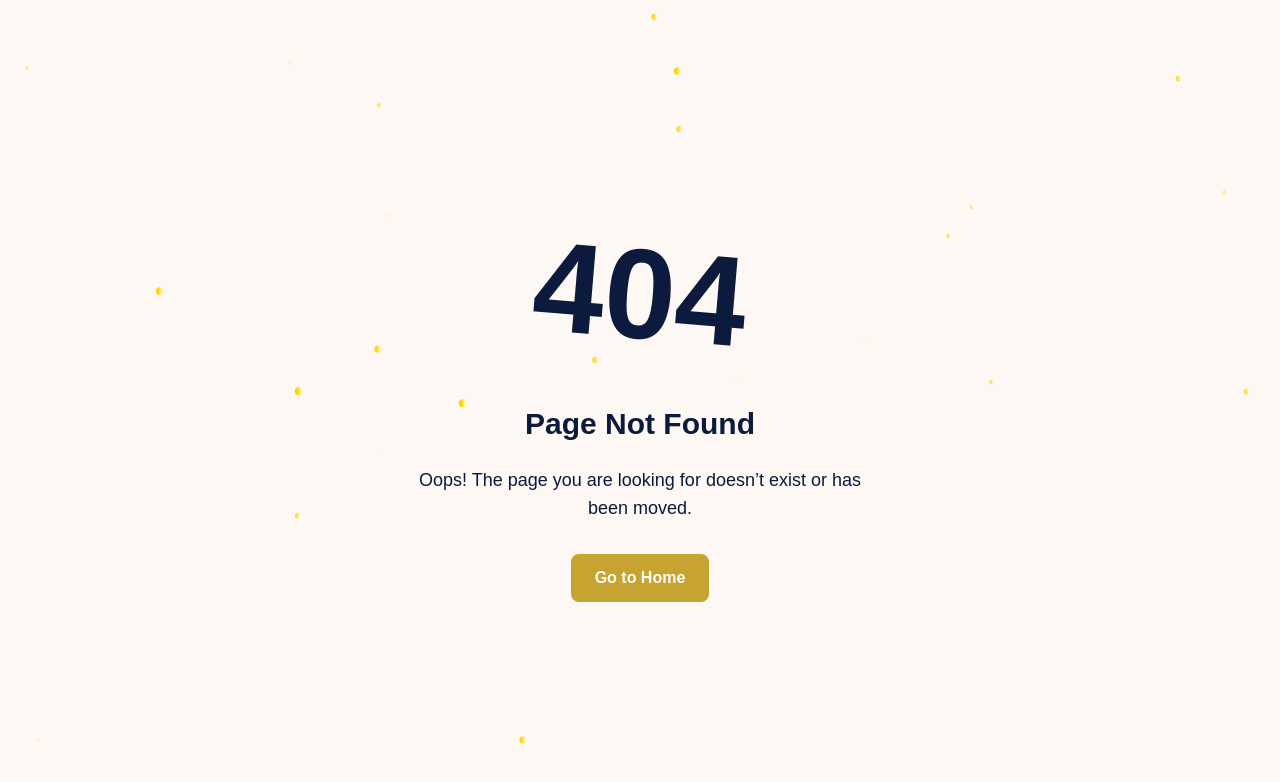
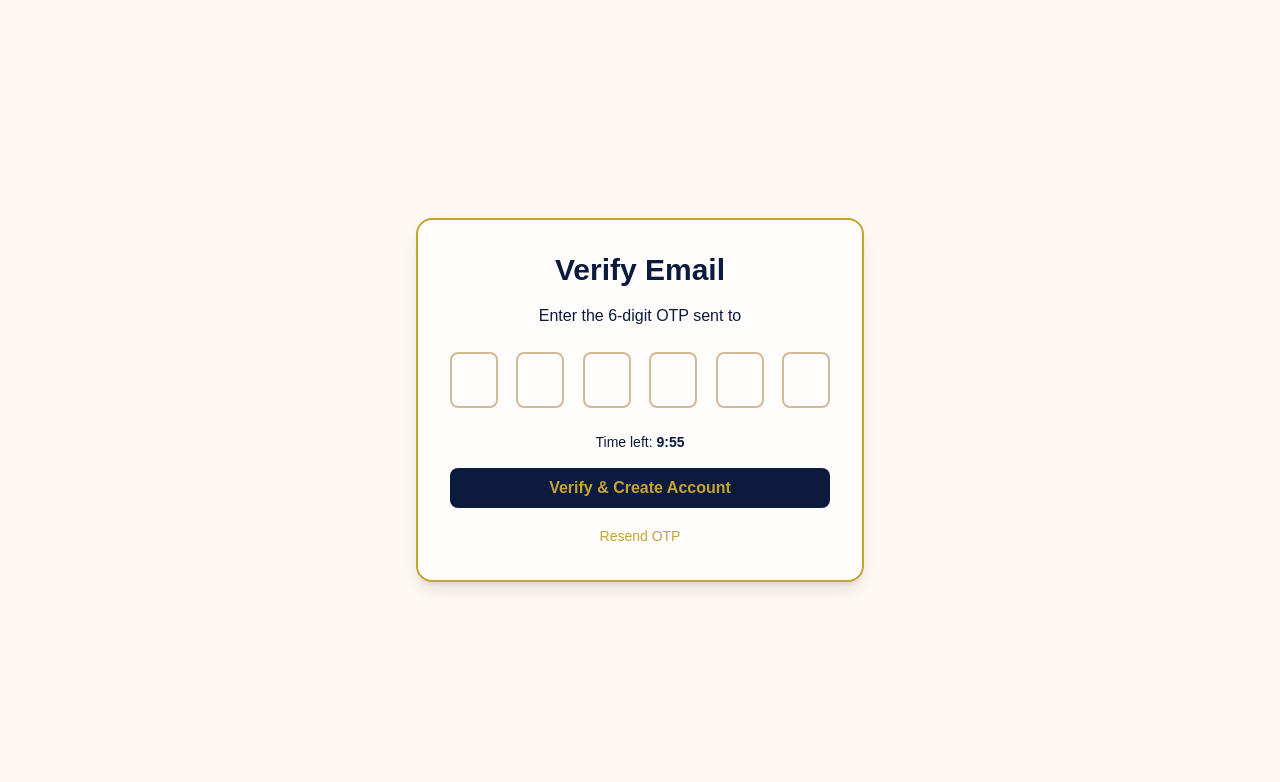
Before and after one commit to BLOUDANJEWELLERY/CATALOGUE, a Next.js app in the folder catalogue/: page /verify-otp in a window 1280 px wide. Before the commit this address had no page. Shown: the top 782 px of the page. Built offline with nearby package versions, Linux system fonts and the light colour scheme.

Commit message:
Create verify-otp.tsx

```diff
--- /dev/null
+++ b/catalogue/pages/verify-otp.tsx
@@ -0,0 +1,175 @@
+// pages/verify-otp.tsx
+"use client";
+
+import { useEffect, useState, useRef } from "react";
+import { useRouter } from "next/router";
+
+export default function VerifyOtpPage() {
+  const router = useRouter();
+  const email = (router.query.email as string) || "";
+
+  const [otp, setOtp] = useState<string[]>(["", "", "", "", "", ""]);
+  const [error, setError] = useState("");
+  const [message, setMessage] = useState("");
+  const [loading, setLoading] = useState(false);
+
+  const [timeLeft, setTimeLeft] = useState(600); // 10 minutes = 600 seconds
+  const [resendCooldown, setResendCooldown] = useState(0);
+
+  const inputsRef = useRef<(HTMLInputElement | null)[]>([]);
+
+  // Countdown timer
+  useEffect(() => {
+    if (timeLeft <= 0) return;
+    const timer = setInterval(() => setTimeLeft((t) => t - 1), 1000);
+    return () => clearInterval(timer);
+  }, [timeLeft]);
+
+  // Cooldown for resend
+  useEffect(() => {
+    if (resendCooldown <= 0) return;
+    const cd = setInterval(() => setResendCooldown((c) => c - 1), 1000);
+    return () => clearInterval(cd);
+  }, [resendCooldown]);
+
+  const handleChange = (val: string, idx: number) => {
+    if (/^\d?$/.test(val)) {
+      const newOtp = [...otp];
+      newOtp[idx] = val;
+      setOtp(newOtp);
+
+      if (val && idx < 5) {
+        inputsRef.current[idx + 1]?.focus();
+      }
+    }
+  };
+
+  const handleKeyDown = (e: React.KeyboardEvent, idx: number) => {
+    if (e.key === "Backspace" && !otp[idx] && idx > 0) {
+      inputsRef.current[idx - 1]?.focus();
+    }
+  };
+
+  const handleVerify = async () => {
+    const code = otp.join("");
+    if (code.length !== 6) {
+      setError("Please enter the full 6-digit OTP");
+      return;
+    }
+
+    setLoading(true);
+    setError("");
+    setMessage("");
+
+    try {
+      const res = await fetch("/api/auth/verify-signup-otp", {
+        method: "POST",
+        headers: { "Content-Type": "application/json" },
+        body: JSON.stringify({ email, otp: code }),
+      });
+
+      const data = await res.json();
+
+      if (res.ok) {
+        setMessage("Account created successfully! Redirecting to login...");
+        setTimeout(() => router.push("/login"), 2000);
+      } else {
+        setError(data.error || "Invalid OTP");
+      }
+    } catch (err) {
+      console.error(err);
+      setError("Verification failed, try again");
+    } finally {
+      setLoading(false);
+    }
+  };
+
+  const handleResend = async () => {
+    if (!email) return;
+    setResendCooldown(60); // 60s cooldown
+    setError("");
+    setMessage("Sending new OTP...");
+
+    try {
+      const res = await fetch("/api/auth/resend-otp", {
+        method: "POST",
+        headers: { "Content-Type": "application/json" },
+        body: JSON.stringify({ email }),
+      });
+
+      if (res.ok) {
+        setMessage("A new OTP has been sent to your email.");
+      } else {
+        const data = await res.json();
+        setError(data.error || "Failed to resend OTP");
+      }
+    } catch {
+      setError("Failed to resend OTP");
+    }
+  };
+
+  // Format time
+  const formatTime = (secs: number) => {
+    const m = Math.floor(secs / 60);
+    const s = secs % 60;
+    return `${m}:${s.toString().padStart(2, "0")}`;
+  };
+
+  return (
+    <div className="min-h-screen flex flex-col justify-center items-center bg-[#fdf8f3] p-4">
+      {/* Card */}
+      <div className="w-full max-w-md bg-[#fffdfb] p-8 rounded-2xl shadow-lg border-2 border-[#c7a332] text-center">
+        <h1 className="text-3xl font-bold mb-4 text-[#0b1a3d]">Verify Email</h1>
+        <p className="mb-6 text-[#0b1a3d]">
+          Enter the 6-digit OTP sent to <span className="font-semibold">{email}</span>
+        </p>
+
+        {error && <p className="bg-[#ffe5e5] text-red-700 p-3 rounded mb-4">{error}</p>}
+        {message && <p className="bg-[#e6ffe5] text-green-700 p-3 rounded mb-4">{message}</p>}
+
+        {/* OTP Inputs */}
+        <div className="flex justify-between mb-6">
+          {otp.map((digit, idx) => (
+            <input
+              key={idx}
+              ref={(el) => (inputsRef.current[idx] = el)}
+              type="text"
+              maxLength={1}
+              value={digit}
+              onChange={(e) => handleChange(e.target.value, idx)}
+              onKeyDown={(e) => handleKeyDown(e, idx)}
+              className="w-12 h-14 text-center text-xl border-2 border-[#d4b996] rounded-lg focus:border-[#c7a332] focus:outline-none"
+            />
+          ))}
+        </div>
+
+        {/* Timer */}
+        <p className="text-sm text-[#0b1a3d] mb-4">
+          Time left: <span className="font-semibold">{formatTime(timeLeft)}</span>
+        </p>
+
+        {/* Verify button */}
+        <button
+          onClick={handleVerify}
+          disabled={loading || timeLeft <= 0}
+          className="w-full px-4 py-2 bg-[#0b1a3d] text-[#c7a332] font-semibold rounded-lg hover:bg-[#0a162d] disabled:opacity-50 disabled:cursor-not-allowed"
+        >
+          {loading ? "Verifying..." : "Verify & Create Account"}
+        </button>
+
+        {/* Resend OTP */}
+        <div className="mt-4">
+          <button
+            onClick={handleResend}
+            disabled={resendCooldown > 0}
+            className="text-sm text-[#c7a332] hover:underline disabled:opacity-50"
+          >
+            {resendCooldown > 0
+              ? `Resend OTP in ${resendCooldown}s`
+              : "Resend OTP"}
+          </button>
+        </div>
+      </div>
+    </div>
+  );
+}
```
